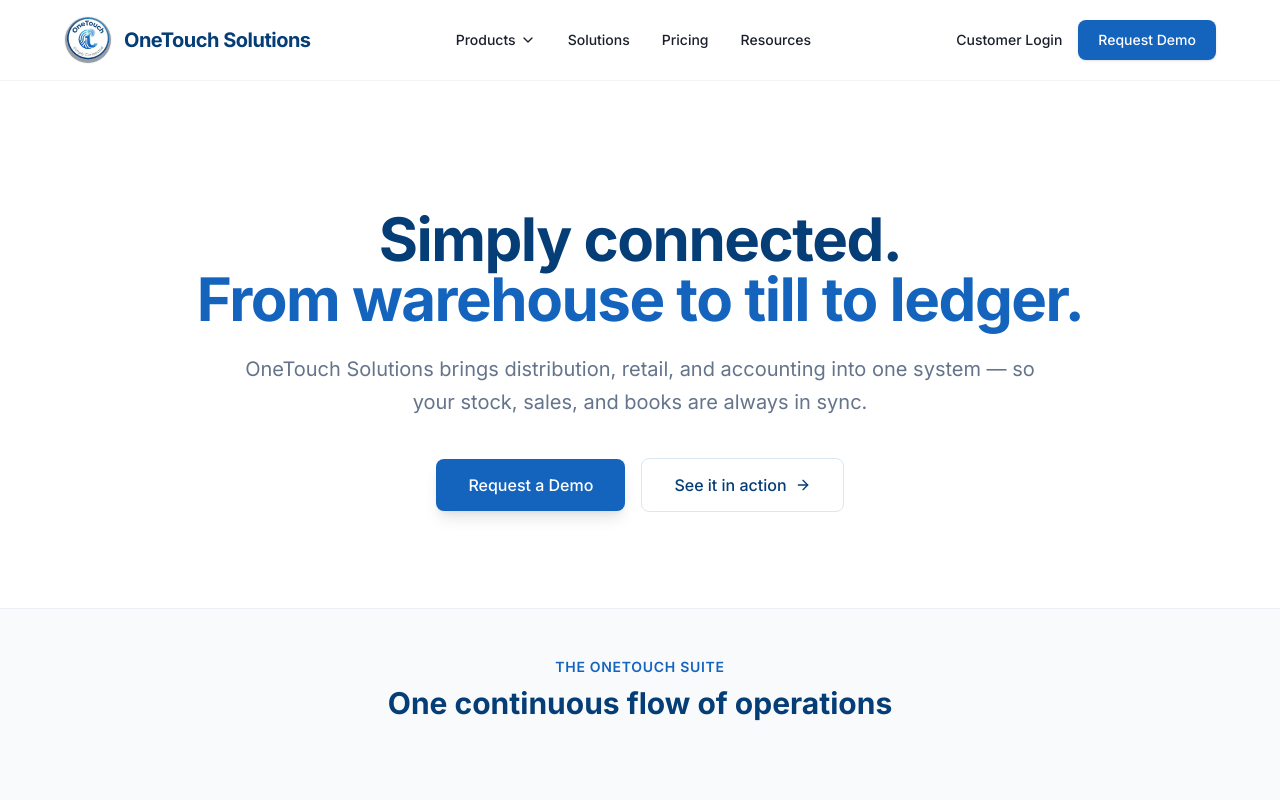
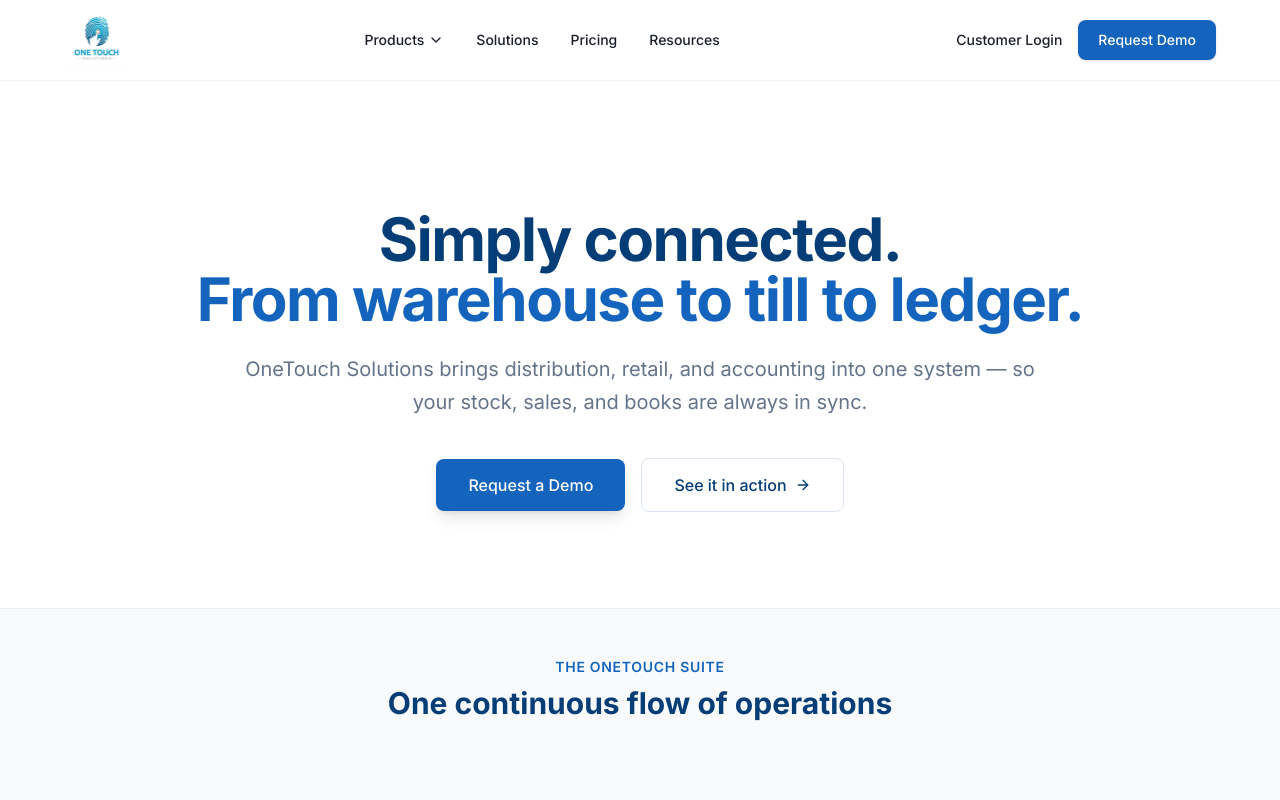
Before and after one commit to fawazhurzuk/onetouch, a Next.js app: page / in a window 1280 px wide. Shown: the top 800 px of the page. Built offline with nearby package versions, Linux system fonts and the light colour scheme.

Commit message:
Update logo in Navbar

```diff
--- a/src/components/Navbar.tsx
+++ b/src/components/Navbar.tsx
@@ -13,17 +13,14 @@
     <nav className="sticky top-0 z-50 w-full bg-white/80 backdrop-blur-md border-b border-gray-100">
       <div className="max-w-[1200px] mx-auto px-6 h-20 flex items-center justify-between">
         <Link href="/" className="flex items-center gap-3">
-          <div className="relative w-12 h-12 rounded-full overflow-hidden flex-shrink-0 border border-gray-100">
+          <div className="relative w-16 h-16 flex-shrink-0">
             <Image
-              src="/onetouch-logo-extracted.png"
+              src="/new-logo.jpg"
               alt="OneTouch Logo"
               fill
-              className="object-cover scale-110"
+              className="object-contain"
             />
           </div>
-          <span className="font-bold text-xl text-brand-navy tracking-tight hidden sm:block">
-            OneTouch Solutions
-          </span>
         </Link>
 
         {/* Desktop Nav */}
```
Also changed, not shown: public/new-logo.jpg (added).
